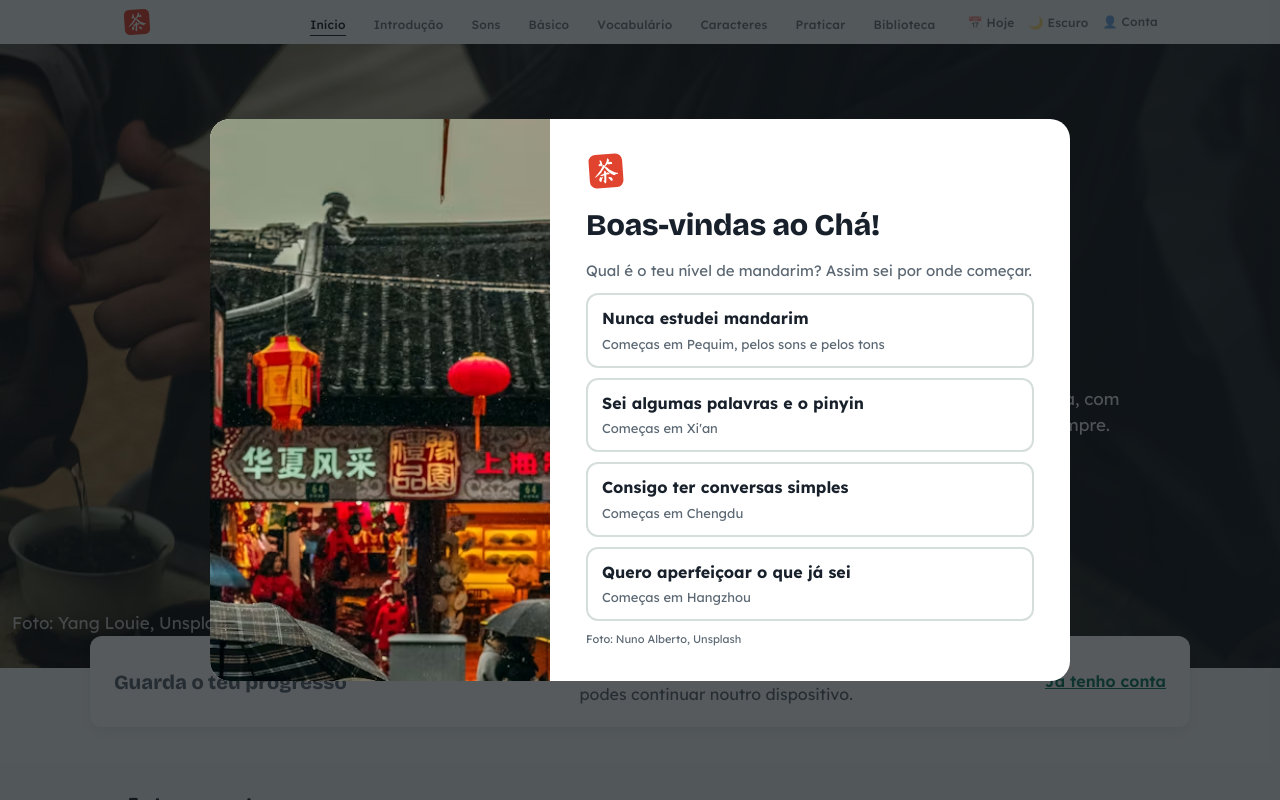
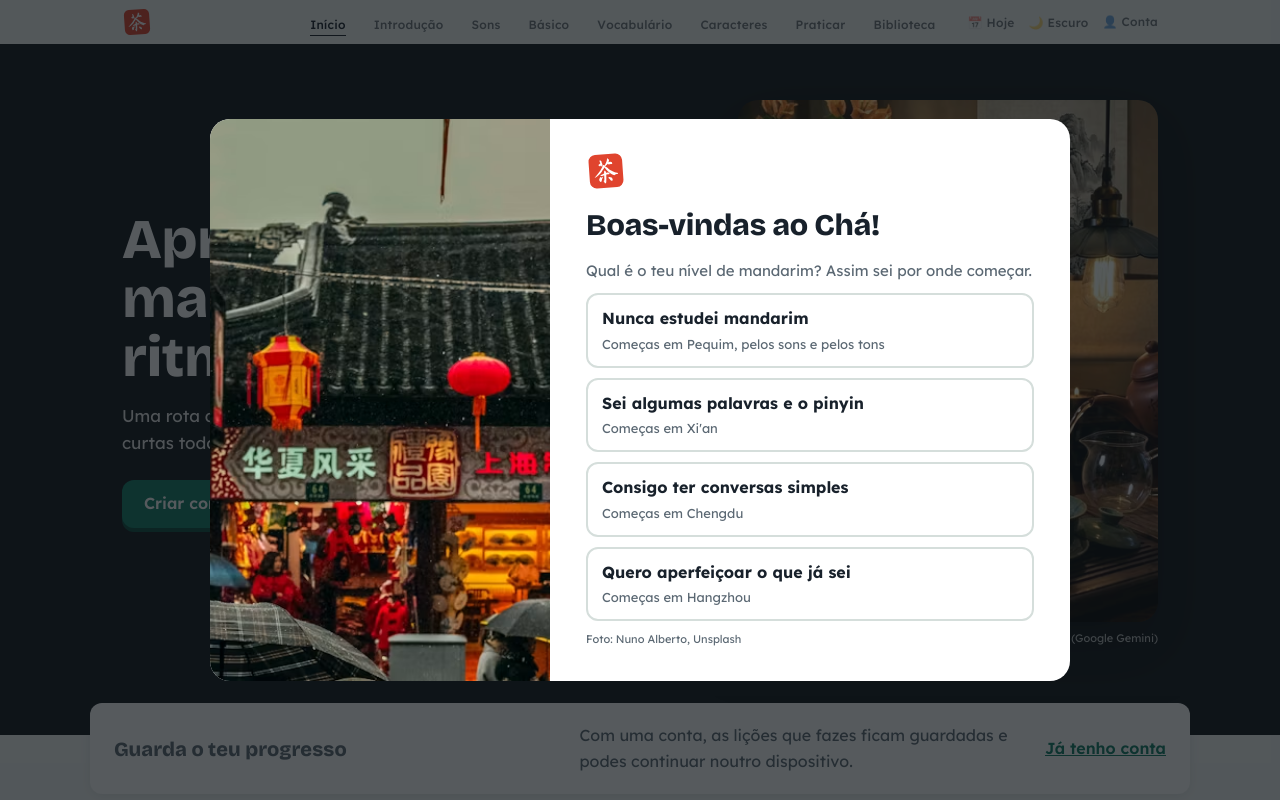
Before and after one commit to SCCPScar/MandarinCourse, a PHP site: page / in a window 1280 px wide. Run offline with PHP 8.4, Linux system fonts and the light colour scheme; data comes from the database, SQL or seed files in the repository; data that the repository does not hold is empty.

Commit message:
Página inicial: hero em cartão com imagem gerada por IA (proposta)
- Texto à esquerda e imagem num cartão à direita; no telemóvel o cartão passa para baixo
- Crédito "Imagem gerada com IA (Google Gemini)" no cartão e na página de Créditos
- As fotos antigas do hero continuam na pasta, para poder voltar atrás

Co-Authored-By: Claude Opus 5.5 <noreply@anthropic.com>
Claude-Session: https://claude.ai/code/session_01527Jri6dhBVLGBbTPk8Mhm

```diff
--- a/mandarin_project/css/inicio.css
+++ b/mandarin_project/css/inicio.css
@@ -171,3 +171,32 @@
   transform: rotate(-8deg);
   box-shadow: 0 6px 16px rgba(0, 0, 0, 0.25);
 }
+
+/* ═══ HERO EM CARTÃO ═══
+   Aqui eu mudo o hero para duas colunas: o texto à esquerda e a imagem num cartão à direita.
+   O fundo fica escuro e liso, por isso deixo de precisar do degradê por cima da foto. */
+.hero-cha--cartao {
+  display: grid;
+  grid-template-columns: 1fr auto;
+  align-items: center;
+  gap: 48px;
+  min-height: 0;
+  padding: 56px max(var(--page-gutter), calc((100% - var(--page-max)) / 2 + var(--page-gutter))) 88px;
+}
+.hero-cha--cartao::after { display: none; }
+.hero-cha--cartao .hero-cha__texto { margin: 0; max-width: 520px; }
+.hero-cha__cartao { position: relative; z-index: 1; margin: 0; width: 420px; }
+.hero-cha__cartao img {
+  display: block;
+  width: 100%;
+  height: auto;
+  border-radius: 20px;
+  box-shadow: 0 24px 60px rgba(0, 0, 0, 0.45);
+}
+.hero-cha__cartao figcaption { margin-top: 8px; font-size: 11px; color: rgba(255, 255, 255, 0.7); text-align: right; }
+
+@media (max-width: 900px) {
+  .hero-cha--cartao { grid-template-columns: 1fr; justify-items: center; gap: 28px; padding-top: 32px; }
+  .hero-cha--cartao .hero-cha__texto { padding: 0; text-align: center; }
+  .hero-cha__cartao { width: min(80vw, 380px); }
+}
--- a/mandarin_project/dados/fotos-creditos.csv
+++ b/mandarin_project/dados/fotos-creditos.csv
@@ -1,6 +1,5 @@
 id,local,url,fotografo,perfil_fotografo,fonte,licenca,data_escolha
-G1D,Hero da página inicial (computador),https://images.unsplash.com/photo-1601366029950-0640bbbb8ce6,Yang Louie,https://unsplash.com/@louie530,Unsplash,Unsplash License,2026-09-26
-G1M,Hero da página inicial (telemóvel),https://images.unsplash.com/photo-1627491362358-6d437e65a3bc,Joshua Fernandez,https://unsplash.com/@joshuafernandez,Unsplash,Unsplash License,2026-09-26
+G1,Hero da página inicial,,Imagem gerada com IA (Google Gemini),,Gemini,Imagem gerada pela autora com IA,2026-09-29
 G2,Onboarding,https://images.unsplash.com/photo-1517309230475-6736d926b979,Nuno Alberto,https://unsplash.com/@nunoalberto,Unsplash,Unsplash License,2026-09-26
 G3,Página Introdução,https://images.unsplash.com/photo-1639927663411-35f23bb792b7,Kevin Canlas,https://unsplash.com/@kvncnls,Unsplash,Unsplash License,2026-09-26
 BJ0,Pequim - capa,https://images.unsplash.com/photo-1719985970224-19b37fed86e7,ran liwen,https://unsplash.com/@nikol_royce,Unsplash,Unsplash License,2026-09-26
--- a/mandarin_project/index.php
+++ b/mandarin_project/index.php
@@ -1,7 +1,7 @@
 <?php
 // index.php
 // Aqui eu mostro a página inicial do Chá:
-// 1) o hero com a foto das taças de chá;
+// 1) o hero com o texto e a imagem da mesa de chá num cartão;
 // 2) o painel do aluno (ou o convite para criar conta);
 // 3) a rota das 6 cidades, com o progresso de cada uma.
 
@@ -57,17 +57,8 @@ $feitas_total = array_sum(array_column($cidades, 'feitas'));
 <main class="page" data-page="inicio">
 
   <!-- 1. HERO -->
-  <section class="hero-cha">
-    <!-- No telemóvel eu mostro uma foto vertical, no computador uma horizontal -->
-    <picture>
-      <source media="(max-width: 767.98px)" type="image/avif" srcset="img/fotos/hero-mobile-390.avif 390w, img/fotos/hero-mobile-780.avif 780w" sizes="100vw">
-      <source media="(max-width: 767.98px)" type="image/webp" srcset="img/fotos/hero-mobile-390.webp 390w, img/fotos/hero-mobile-780.webp 780w" sizes="100vw">
-      <source type="image/avif" srcset="img/fotos/hero-desktop-1280.avif 1280w, img/fotos/hero-desktop-1920.avif 1920w" sizes="100vw">
-      <img class="hero-cha__foto" src="img/fotos/hero-desktop-1280.webp"
-           srcset="img/fotos/hero-desktop-1280.webp 1280w, img/fotos/hero-desktop-1920.webp 1920w" sizes="100vw"
-           alt="Mãos a servir chá em pequenas taças" fetchpriority="high">
-    </picture>
-
+  <!-- O texto fica à esquerda e a imagem num cartão à direita. No telemóvel o cartão passa para baixo. -->
+  <section class="hero-cha hero-cha--cartao">
     <div class="hero-cha__texto">
       <h1>Aprende mandarim ao teu ritmo</h1>
       <p>Uma rota de 12 meses por 6 cidades da China, com lições curtas todos os dias. Gratuito, para sempre.</p>
@@ -79,8 +70,14 @@ $feitas_total = array_sum(array_column($cidades, 'feitas'));
       <?php endif; ?>
     </div>
 
-    <p class="credito credito--computador">Foto: Yang Louie, Unsplash</p>
-    <p class="credito credito--telemovel">Foto: Joshua Fernandez, Unsplash</p>
+    <figure class="hero-cha__cartao">
+      <picture>
+        <source type="image/avif" srcset="img/fotos/hero-cartao-480.avif 480w, img/fotos/hero-cartao-928.avif 928w" sizes="(max-width: 767.98px) 80vw, 420px">
+        <img src="img/fotos/hero-cartao-480.webp" srcset="img/fotos/hero-cartao-480.webp 480w, img/fotos/hero-cartao-928.webp 928w" sizes="(max-width: 767.98px) 80vw, 420px"
+             width="928" height="1152" alt="Mesa de chá com um livro aberto, taças de porcelana verde, um bule de barro e uma pintura de montanhas ao fundo" fetchpriority="high">
+      </picture>
+      <figcaption>Imagem gerada com IA (Google Gemini)</figcaption>
+    </figure>
   </section>
 
   <!-- 2. PAINEL DO ALUNO -->
```
Also changed, not shown: mandarin_project/img/fotos/hero-cartao-480.avif (added), mandarin_project/img/fotos/hero-cartao-480.webp (added), mandarin_project/img/fotos/hero-cartao-928.avif (added), mandarin_project/img/fotos/hero-cartao-928.webp (added).
